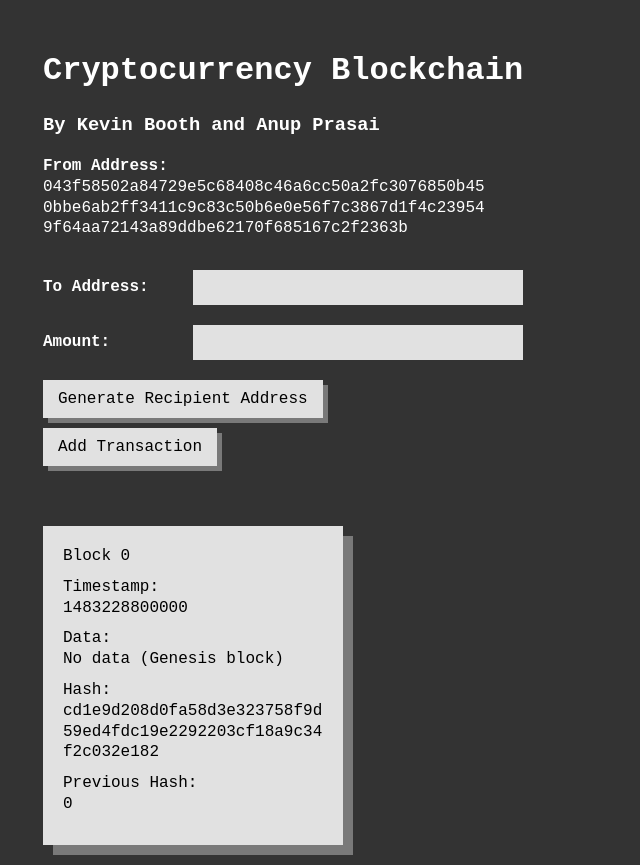
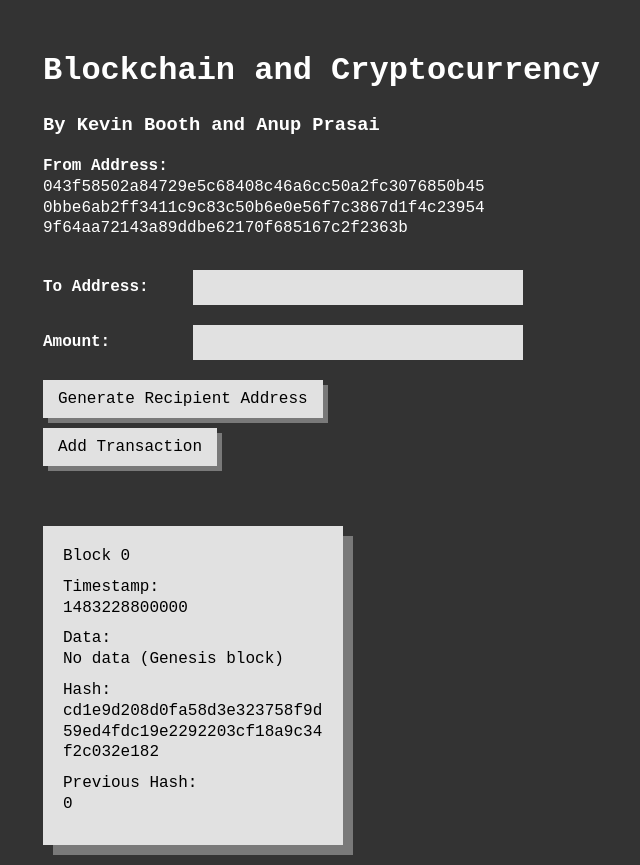
Before and after one commit to kevinbooth/blockchain, a website: page dist/blockchain.html in a window 1280 px wide. Shown: the whole page, without its empty margins (97-737 px from the left). Drawn offline with Linux system fonts and the light colour scheme.

Commit message:
Update title of page

```diff
--- a/dist/blockchain.html
+++ b/dist/blockchain.html
@@ -4,13 +4,13 @@
         <meta charset="UTF-8">
         <meta name="viewport" content="width=device-width, initial-scale=1.0">
         <meta http-equiv="X-UA-Compatible" content="ie=edge">
-        <title>Blockchain</title>
+        <title>Blockchain and Cryptocurrency</title>
         <link rel="stylesheet" href="../static/styles.css">
         <link rel="icon" type="image/png" href="../static/favicon.ico">
     </head>
     <body>
         <div class="container">
-            <h1>Cryptocurrency Blockchain</h1>
+            <h1>Blockchain and Cryptocurrency</h1>
             <h3>By Kevin Booth and Anup Prasai</h3>
             <div class="form">
                 <label class="label">From Address:</label><label class="key-label ui-from-addr"></label><br>
```
